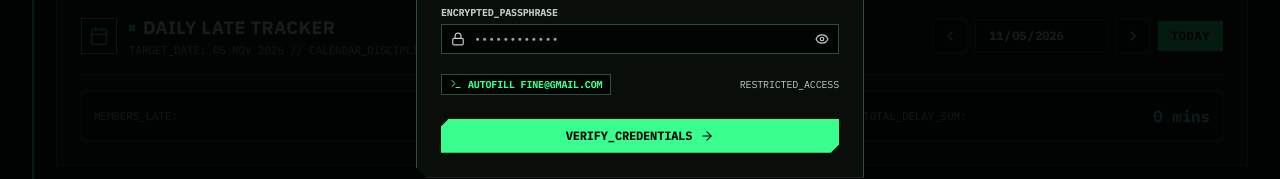
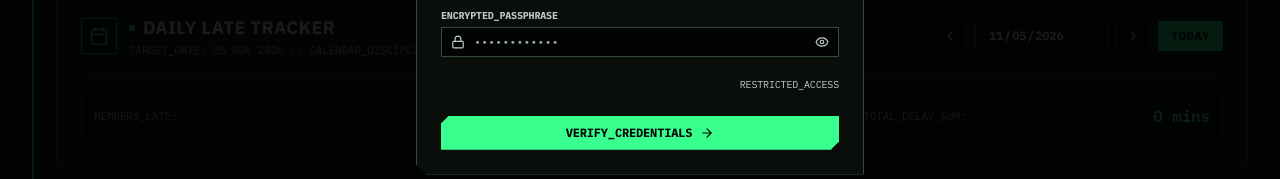
Before and after one commit to VARUN1128/fine-jar, a React (Vite) app: page / in a window 1280 px wide. Both pictures are taken after a click on the button "ADMIN LOGIN". Shown: the part 409-588 px from the top of the page. Built offline with nearby package versions, Linux system fonts and the light colour scheme; no server answers; the database is empty.

Commit message:
Remove AUTOFILL fine@gmail.com button and handler from AdminLoginModal

```diff
--- a/src/components/auth/AdminLoginModal.tsx
+++ b/src/components/auth/AdminLoginModal.tsx
@@ -1,7 +1,7 @@
 import React, { useState } from 'react';
 import { Modal } from '@/components/common/Modal';
 import { useAuth } from '@/context/AuthContext';
-import { ShieldCheck, Lock, Mail, AlertCircle, ArrowRight, Eye, EyeOff, Terminal } from 'lucide-react';
+import { Lock, Mail, AlertCircle, ArrowRight, Eye, EyeOff } from 'lucide-react';
 
 interface AdminLoginModalProps {
   isOpen: boolean;
@@ -41,12 +41,6 @@ export const AdminLoginModal: React.FC<AdminLoginModalProps> = ({
     } finally {
       setLoading(false);
     }
-  };
-
-  const handleAutofill = () => {
-    setEmail('fine@gmail.com');
-    setPassword('fine@sof.admn');
-    setErrorMsg('');
   };
 
   return (
@@ -106,15 +100,7 @@ export const AdminLoginModal: React.FC<AdminLoginModalProps> = ({
           </div>
         </div>
 
-        <div className="flex items-center justify-between pt-1">
-          <button
-            type="button"
-            onClick={handleAutofill}
-            className="inline-flex items-center gap-1.5 text-[10px] font-bold text-[#38ff8e] bg-[#020303] hover:bg-[#38ff8e] hover:text-[#020303] border border-[#304c3b] px-2 py-0.5 uppercase"
-          >
-            <Terminal className="w-3 h-3 text-[#38ff8e] group-hover:text-[#020303]" />
-            <span>AUTOFILL fine@gmail.com</span>
-          </button>
+        <div className="flex items-center justify-end pt-1">
           <span className="text-[10px] text-[#c2cbc5]">RESTRICTED_ACCESS</span>
         </div>
 
```
